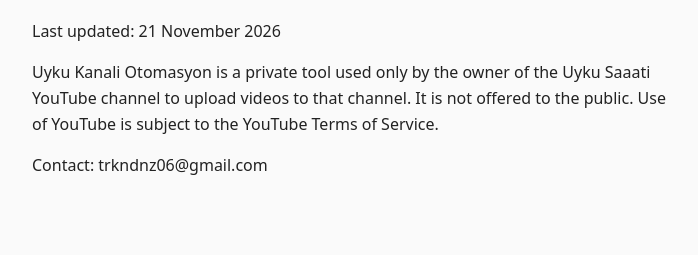
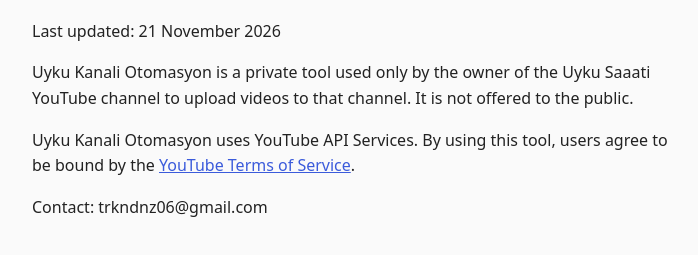
Before and after one commit to trkndnz06-afk/uyku-saaati, a plain HTML site: page terms.html in a window 1280 px wide. Shown: the part 145-400 px from the top of the page, without its empty margins (288-986 px from the left). Drawn offline with Linux system fonts and the light colour scheme.

Commit message:
Update terms.html

```diff
--- a/terms.html
+++ b/terms.html
@@ -1 +1,4 @@
-<!doctype html><html lang="en"><head><meta charset="utf-8"><meta name="viewport" content="width=device-width,initial-scale=1"> <title>Terms of Service</title><style>body{font-family:system-ui,sans-serif;max-width:640px;margin:40px auto;padding:0 16px;line-height:1.6;color:#222;background:#fafafa}</style></head> <body><h1>Terms of Service – Uyku Kanali Otomasyon</h1><p>Last updated: 21 November 2026</p> <p>Uyku Kanali Otomasyon is a private tool used only by the owner of the Uyku Saaati YouTube channel to upload videos to that channel. It is not offered to the public. Use of YouTube is subject to the YouTube Terms of Service.</p> <p>Contact: trkndnz06@gmail.com</p></body></html>
+<!doctype html><html lang="en"><head><meta charset="utf-8"><meta name="viewport" content="width=device-width,initial-scale=1"><title>Terms of Service</title><style>body{font-family:system-ui,sans-serif;max-width:640px;margin:40px auto;padding:0 16px;line-height:1.6;color:#222;background:#fafafa}a{color:#3b5bdb}</style></head><body><h1>Terms of Service – Uyku Kanali Otomasyon</h1><p>Last updated: 21 November 2026</p>
+<p>Uyku Kanali Otomasyon is a private tool used only by the owner of the Uyku Saaati YouTube channel to upload videos to that channel. It is not offered to the public.</p>
+<p>Uyku Kanali Otomasyon uses YouTube API Services. By using this tool, users agree to be bound by the <a href="https://www.youtube.com/t/terms">YouTube Terms of Service</a>.</p>
+<p>Contact: trkndnz06@gmail.com</p></body></html>
```
